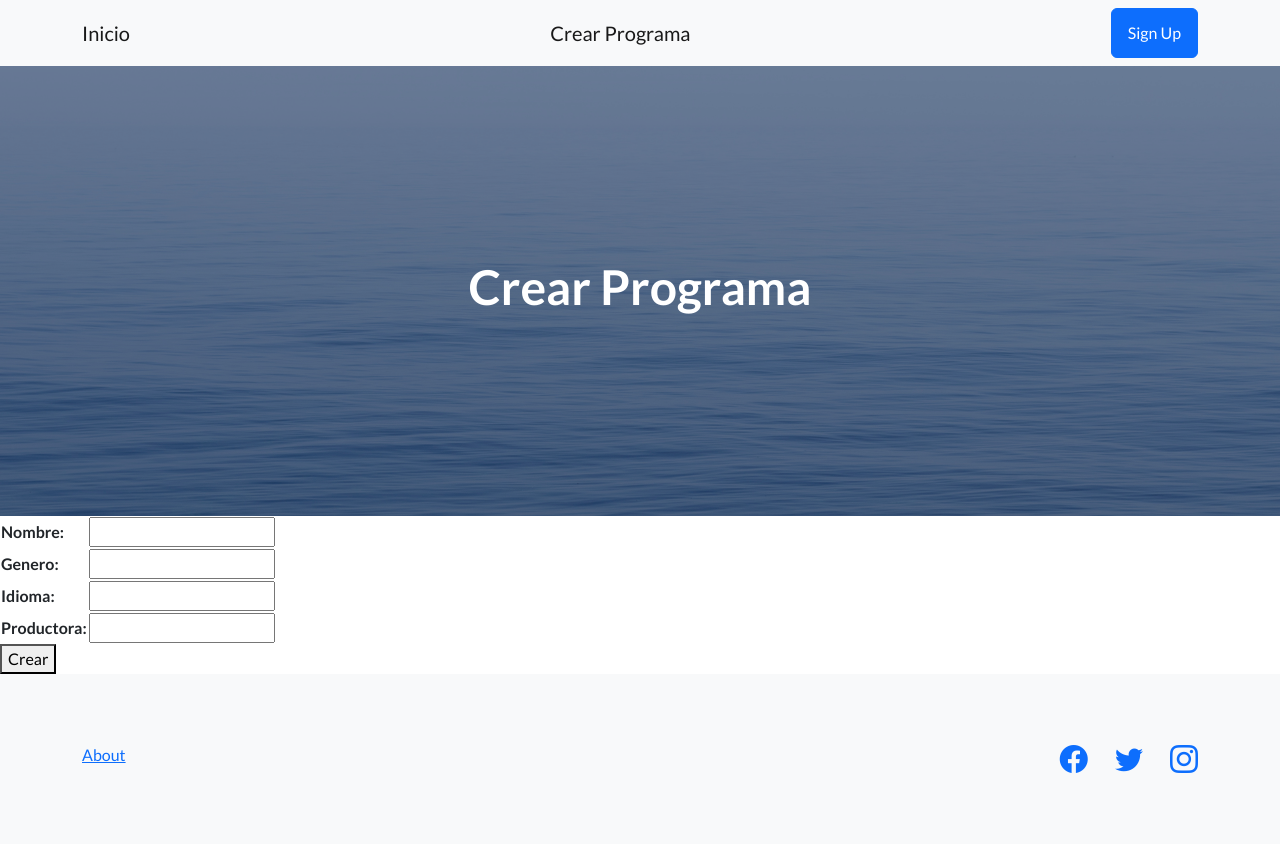
After one commit to nachoimbrogno/Tercer_entrega_MVT_Ignacio_Imbrogno, a Django app: page /Podcast/cargar-programa/ in a window 1280 px wide. The commit adds this page. Run offline with Django 4.2, Linux system fonts and the light colour scheme; some libraries are stand-ins or nearby versions.

Commit message:
proyecto con carga de base de datos a travez de formulario

```diff
--- /dev/null
+++ b/Podcast/forms.py
@@ -0,0 +1,11 @@
+from django import forms
+
+class CreacionProgramaFormulario(forms.Form):
+    nombre = forms.CharField(max_length=30)
+    genero = forms.CharField(max_length=30)
+    idioma = forms.CharField(max_length=30)
+    productora = forms.CharField(max_length=30)
+
+# class BuscarAnimal(forms.Form):
+#     #Solo buscara por nombre , el required = False me permite que no complete nada en el campo al moento de buscar.
+#     nombre = forms.CharField(max_length=20, required=False)
--- /dev/null
+++ b/Podcast/templates/Podcast/carga_formulario.html
@@ -0,0 +1,22 @@
+<!-- Version de template 2 utilizando formilarios manuales - NO LO DE DJANGO POR DEFECTO-->
+{% extends 'padre.html' %}
+
+{% block title_head%}
+<title>Crear Prograa</title>
+{% endblock title_head%}
+
+{% block h1_header%}
+<h1>Crear Programa</h1>
+{% endblock h1_header%}
+
+
+{% block contenido%}
+<form action={% url 'carga_formulario' %} method="POST">
+    {% csrf_token %}
+    <!--El table es para que al momento de mostrarlo en la pagina lo haga como una tabla (uno abajo del otro)-->
+    <table>
+        {{formulario}}
+    </table>
+    <button>Crear</button>
+</form>
+{% endblock contenido%}
--- a/Podcast/urls.py
+++ b/Podcast/urls.py
@@ -5,6 +5,7 @@ from Podcast import views
 
 urlpatterns = [
     path('', views.mi_vista, name='inicio'),
+    path('cargar-programa/', views.carga_formulario, name='carga_formulario'),
     # path('mostrar-fecha/', views.mostrar_fecha, name='mostrar_fecha'),
     # path('saludar/<str:nombre>/<str:apellido>', views.saludar, name='saludar' ),
     # path('mi-primer-template/', views.mi_primer_template, name='mi_primer_template'),
--- a/Podcast/views.py
+++ b/Podcast/views.py
@@ -1,8 +1,42 @@
 from django.shortcuts import render
 from django.http import HttpResponse
 from django.template import Template, Context, loader
+from Podcast.models import Programa
+from Podcast.forms import CreacionProgramaFormulario
+
 # Create your views here.
 
 def mi_vista(request):
     # return HttpResponse ("<h1>Mi primera vista</h1>")
     return render(request,'Podcast/index.html',)
+
+def carga_formulario(request):
+    if request.method == 'POST':
+        #Creo un formulario del tipo CreacionAimalFormulario con la info que trae el post.
+        formulario = CreacionProgramaFormulario(request.POST)
+        #Verifico si el formulario es valido con la info que se nos pasa
+        if formulario.is_valid():
+            #Ahora le digo que los datos los tome desde
+            datos_correctos = formulario.cleaned_data
+            programa = Programa(nombre= datos_correctos ['nombre'], genero= datos_correctos ['genero'], idioma= datos_correctos ['idioma'], productora= datos_correctos ['productora'])
+            programa.save()
+            #Ahora para que vaya al formulario le digo que vaya al lista_formulario para eso cargo redirect en donde
+            #exporto los paquetes. listar_aniamles es lo que le defini en name desde urls.py:
+            return redirect('lista_programas')
+    #en caso que no sea post o no sea valido vendrá aca:
+    formulario = CreacionProgramaFormulario()
+    return render(request, 'Podcast/carga_formulario.html', {'formulario': formulario})
+
+# def lista_programas(request):
+#     #el request.GET es como un diccionario y puedo obtenet la informacion que esta en una llave y sino none
+#     nombre_a_buscar = request.GET.get('nombre', None)
+#     #Ahora sí, nombre a buscar no esta vacio que devuelva todo, pero si mandan otro filtro los que tiene
+#     #nombre a buscar
+#     if nombre_a_buscar:
+#         #Busco los animales que yo pongo en nombre a buscar con el get. Lo que hace icontains es buscar los
+#         #que contienen lo que yo quiero buscar y no lo exacto
+#         programa = Programa.objects.filter(nombre__icontains=nombre_a_buscar)
+#     else:
+#         programa = Programa.objects.all()
+#     formulario_busqueda = BuscarAnimal()
+#     return render(request, 'inicio/lista_animales.html', {'animales': animales, 'formulario': formulario_busqueda})
--- a/templates/padre.html
+++ b/templates/padre.html
@@ -23,6 +23,7 @@
         <nav class="navbar navbar-light bg-light static-top">
             <div class="container">
                 <a class="navbar-brand" href="{% url 'inicio' %}">Inicio</a>
+                <a class="navbar-brand" href="{% url 'carga_formulario' %}">Crear Programa</a>
                 <a class="btn btn-primary" href="#signup">Sign Up</a>
             </div>
         </nav>
```
